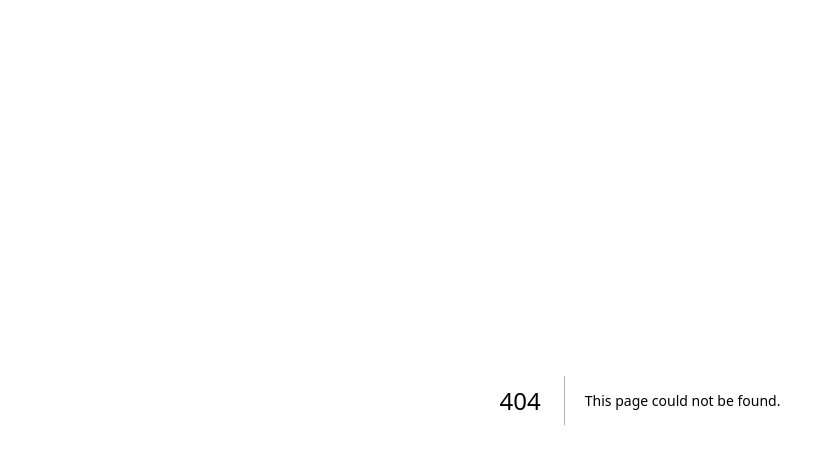
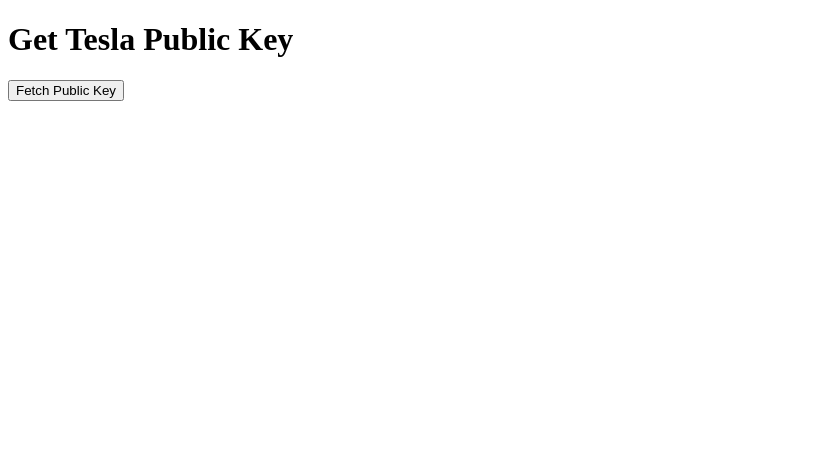
Before and after one commit to cHoMpDiSs/tesla-stats, a Next.js app: page /checkStatus in a window 1280 px wide. Before the commit this address had no page. Shown: the top 464 px of the page, without its empty margins (0-835 px from the left). Built offline with nearby package versions, Linux system fonts and the light colour scheme.

Commit message:
check status2

```diff
--- /dev/null
+++ b/pages/checkStatus.js
@@ -0,0 +1,52 @@
+'use client'
+import { useState } from 'react';
+
+export default function GetPublicKey() {
+  const [loading, setLoading] = useState(false);
+  const [error, setError] = useState(null);
+  const [publicKey, setPublicKey] = useState(null);
+
+  const fetchPublicKey = async () => {
+    setLoading(true);
+    setError(null);
+    setPublicKey(null);
+
+    try {
+      const response = await fetch('/api/getPublicKey');
+      const data = await response.json();
+
+      if (response.ok) {
+        setPublicKey(data); // Set public key data if successful
+      } else {
+        setError(data.error || 'Failed to fetch public key');
+      }
+    } catch (err) {
+      setError('Error fetching public key');
+      console.error(err);
+    } finally {
+      setLoading(false);
+    }
+  };
+
+  return (
+    <div className="p-4">
+      <h1 className="text-xl font-bold mb-4">Get Tesla Public Key</h1>
+      <button
+        onClick={fetchPublicKey}
+        className="bg-blue-500 text-white py-2 px-4 rounded"
+        disabled={loading}
+      >
+        {loading ? 'Loading...' : 'Fetch Public Key'}
+      </button>
+
+      {error && <p className="text-red-500 mt-4">{error}</p>}
+
+      {publicKey && (
+        <div className="mt-4">
+          <h2 className="font-semibold">Public Key:</h2>
+          <pre className="bg-gray-100 p-4 rounded">{JSON.stringify(publicKey, null, 2)}</pre>
+        </div>
+      )}
+    </div>
+  );
+}
```
